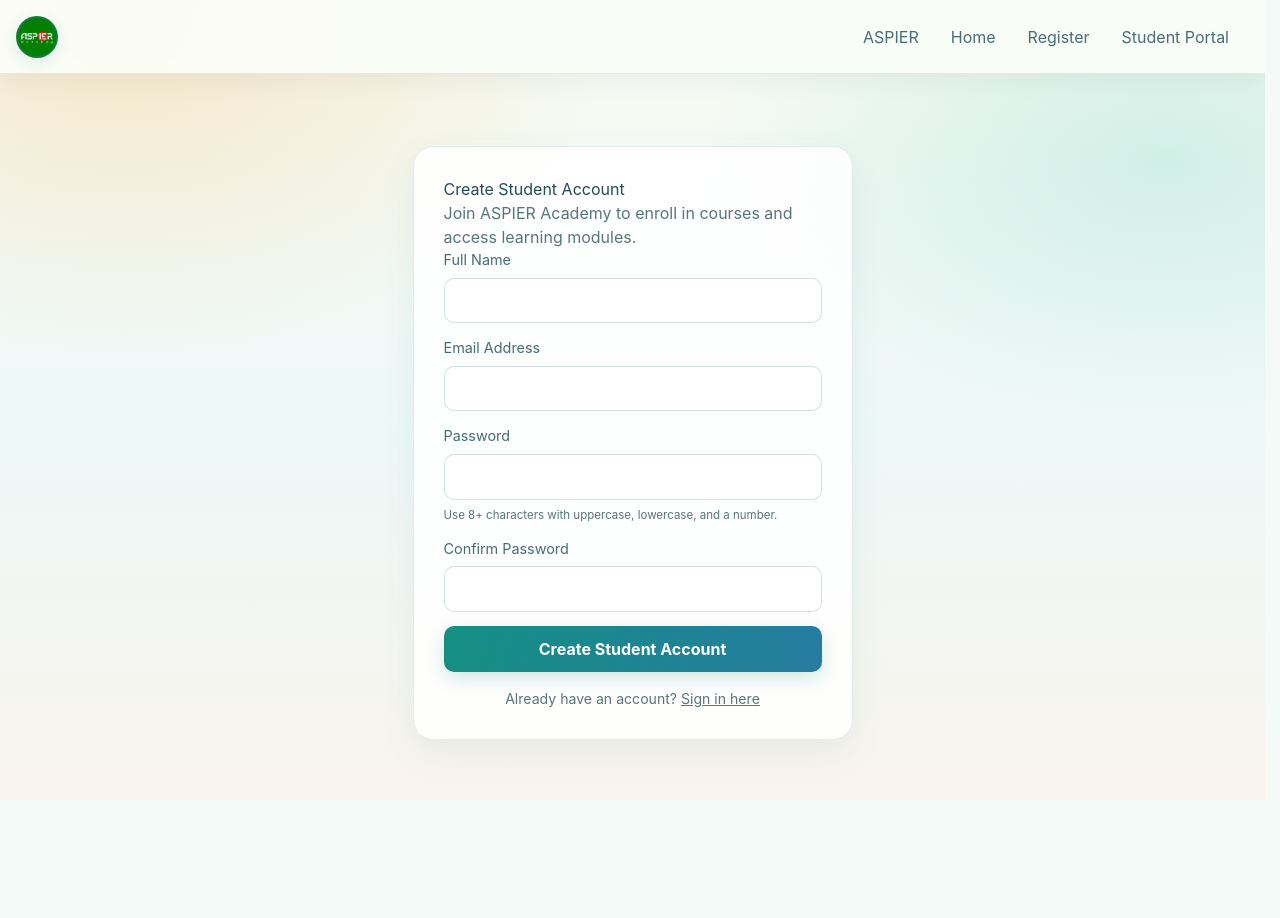
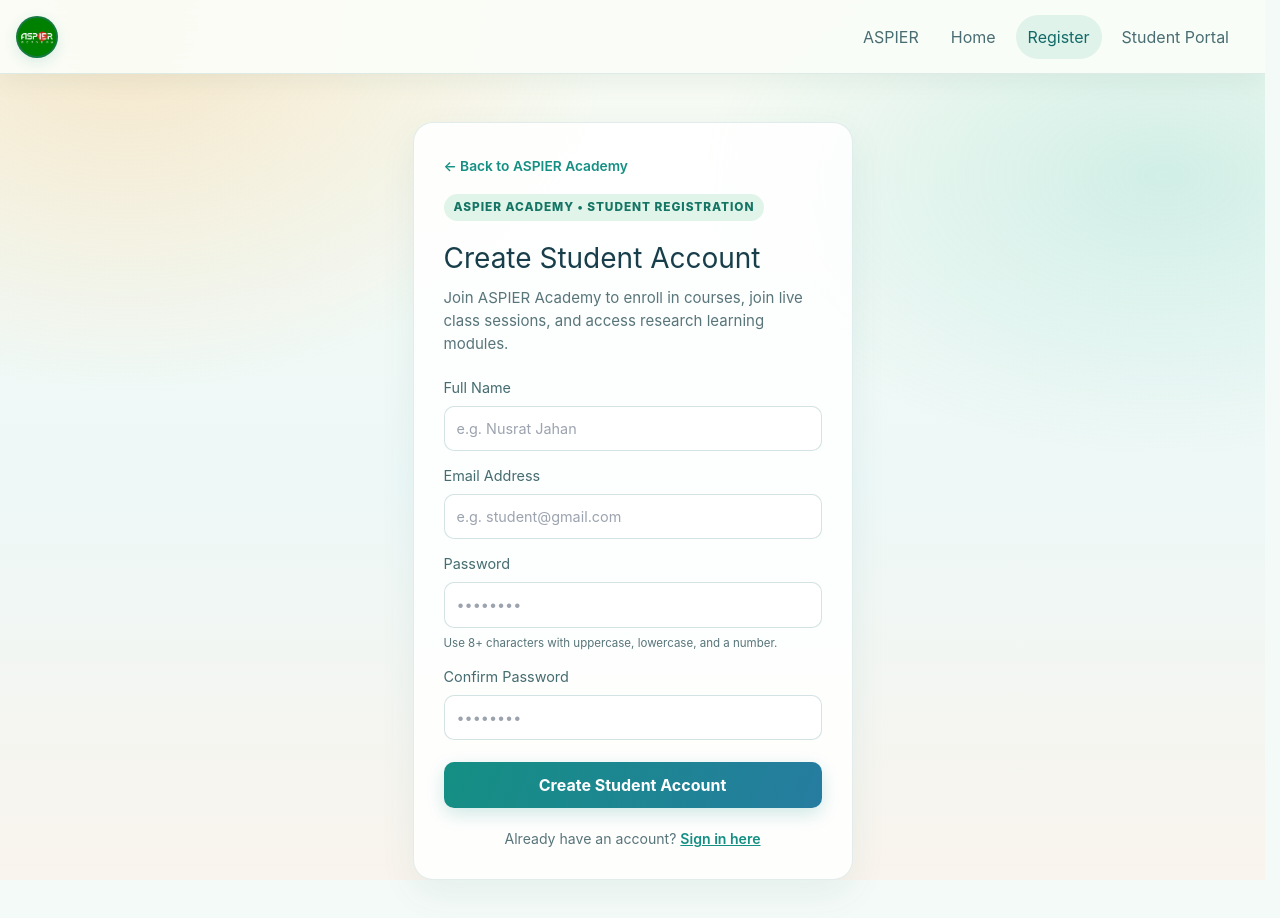
Before and after one commit to saazid26/aspier, a React (Vite) app in the folder client/: page /academy/register in a window 1280 px wide. Shown: the top 918 px of the page. Before the commit the page ends 800 px from the top, so only its background shows below. Built offline with nearby package versions, Linux system fonts and the light colour scheme; no server answers.

Commit message:
feat(academy): keep student registration inside AcademyLayout at /academy/register

```diff
--- a/client/src/app/layouts/AcademyLayout.tsx
+++ b/client/src/app/layouts/AcademyLayout.tsx
@@ -89,28 +89,28 @@ export function AcademyLayout() {
             style={menuOpen ? { pointerEvents: 'auto', zIndex: 100 } : undefined}
           >
             <Link
-              className="nav-link"
+              className={`nav-link ${location.pathname === '/' ? 'active' : ''}`}
               to="/"
               onClick={() => setMenuOpen(false)}
             >
               ASPIER
             </Link>
             <Link
-              className="nav-link"
+              className={`nav-link ${location.pathname === '/academy' ? 'active' : ''}`}
               to="/academy"
               onClick={() => setMenuOpen(false)}
             >
               Home
             </Link>
             <Link
-              className="nav-link"
-              to="/register"
+              className={`nav-link ${location.pathname === '/academy/register' ? 'active' : ''}`}
+              to="/academy/register"
               onClick={() => setMenuOpen(false)}
             >
               Register
             </Link>
             <Link
-              className="nav-link"
+              className={`nav-link ${location.pathname.startsWith('/student') || location.pathname.startsWith('/academy/portal') ? 'active' : ''}`}
               to="/student"
               onClick={() => setMenuOpen(false)}
             >
--- a/client/src/app/router.tsx
+++ b/client/src/app/router.tsx
@@ -108,8 +108,13 @@ function ScrollToTop() {
   return null;
 }
 
+function LegacyRegisterRedirect() {
+  const location = useLocation();
+  return <Navigate to={`/academy/register${location.search}`} replace />;
+}
+
 export function AppRouter(){return <BrowserRouter><ScrollToTop/><Suspense fallback={<main className="container section"><div className="skeleton" style={{height:80}}/></main>}><Routes>
-<Route element={<PublicLayout/>}><Route index element={<Home/>}/><Route path="wings" element={<WingsGrid/>}/><Route path="wings/:slug" element={<WingPage/>}/><Route path="wings/:wingSlug/research/:slug" element={<ResearchDetail/>}/><Route path="wings/apply-research" element={<ResearchMateApply/>}/><Route path="research-mate-apply" element={<ResearchMateApply/>}/><Route path="research" element={<Navigate to="/wings" replace/>}/><Route path="research/:slug" element={<ResearchDetail/>}/><Route path="team" element={<Team/>}/><Route path="supervisors" element={<SupervisorList/>}/><Route path="supervisors/:slug" element={<SupervisorProfile/>}/><Route path="scholars" element={<ScholarList/>}/><Route path="scholars/:slug" element={<ScholarProfile/>}/><Route path="news" element={<NewsList/>}/><Route path="news/:slug" element={<NewsDetail/>}/><Route path="announcements" element={<NewsList/>}/><Route path="announcements/:slug" element={<NewsDetail/>}/><Route path="contact" element={<ContactForm/>}/><Route path="apply" element={<Navigate to="/join" replace/>}/><Route path="join" element={<JoinForm/>}/><Route path="join/portal" element={<MembershipPortal/>}/><Route path="check-application" element={<MembershipPortal/>}/><Route path="login" element={<Login/>}/><Route path="register" element={<Register/>}/><Route path="forgot" element={<Forgot/>}/><Route path="reset" element={<Reset/>}/><Route path="onboarding" element={<Onboarding/>}/></Route>
+<Route element={<PublicLayout/>}><Route index element={<Home/>}/><Route path="wings" element={<WingsGrid/>}/><Route path="wings/:slug" element={<WingPage/>}/><Route path="wings/:wingSlug/research/:slug" element={<ResearchDetail/>}/><Route path="wings/apply-research" element={<ResearchMateApply/>}/><Route path="research-mate-apply" element={<ResearchMateApply/>}/><Route path="research" element={<Navigate to="/wings" replace/>}/><Route path="research/:slug" element={<ResearchDetail/>}/><Route path="team" element={<Team/>}/><Route path="supervisors" element={<SupervisorList/>}/><Route path="supervisors/:slug" element={<SupervisorProfile/>}/><Route path="scholars" element={<ScholarList/>}/><Route path="scholars/:slug" element={<ScholarProfile/>}/><Route path="news" element={<NewsList/>}/><Route path="news/:slug" element={<NewsDetail/>}/><Route path="announcements" element={<NewsList/>}/><Route path="announcements/:slug" element={<NewsDetail/>}/><Route path="contact" element={<ContactForm/>}/><Route path="apply" element={<Navigate to="/join" replace/>}/><Route path="join" element={<JoinForm/>}/><Route path="join/portal" element={<MembershipPortal/>}/><Route path="check-application" element={<MembershipPortal/>}/><Route path="login" element={<Login/>}/><Route path="register" element={<LegacyRegisterRedirect/>}/><Route path="forgot" element={<Forgot/>}/><Route path="reset" element={<Reset/>}/><Route path="onboarding" element={<Onboarding/>}/></Route>
 <Route element={<AcademyLayout/>}>
   <Route path="academy" element={<Catalog/>}/>
   <Route path="academy/register" element={<Register/>}/>
--- a/client/src/features/academy/Catalog.tsx
+++ b/client/src/features/academy/Catalog.tsx
@@ -53,7 +53,7 @@ export function Catalog() {
         <h1>Research learning for every stage</h1>
         <p className="muted">Courses are managed in Admin → ASPIER Academy / Courses.</p>
         <div className="academy-header-actions">
-          <Link className="button button-primary" to="/register">Register</Link>
+          <Link className="button button-primary" to="/academy/register">Register</Link>
           <Link className="button button-secondary" to="/student">Student Portal</Link>
         </div>
       </header>
--- a/client/src/features/auth/Login.tsx
+++ b/client/src/features/auth/Login.tsx
@@ -226,9 +226,7 @@ export function Login() {
           <Link className="muted" to={isAcademy ? '/academy/forgot' : '/forgot'}>Forgot password?</Link>
           <Link
             className="muted"
-            to={isAcademy
-              ? (redirect ? `/academy/register?redirect=${encodeURIComponent(redirect)}` : '/academy/register')
-              : (redirect ? `/register?redirect=${encodeURIComponent(redirect)}` : '/register')}
+            to={redirect ? `/academy/register?redirect=${encodeURIComponent(redirect)}` : '/academy/register'}
             style={{ textDecoration: 'underline' }}
           >
             Create Student Account
--- a/client/src/features/auth/Register.tsx
+++ b/client/src/features/auth/Register.tsx
@@ -1,5 +1,5 @@
 import { useState } from 'react';
-import { Link, useNavigate, useSearchParams, useLocation } from 'react-router-dom';
+import { Link, useNavigate, useSearchParams } from 'react-router-dom';
 import toast from 'react-hot-toast';
 import { api, getApiErrorMessage } from '../../lib/api';
 import { Input } from '../../components/ui/Input';
@@ -12,17 +12,51 @@ export function Register() {
   const [formError, setFormError] = useState('');
   const [searchParams] = useSearchParams();
   const navigate = useNavigate();
-  const location = useLocation();
-  const isAcademy = location.pathname.startsWith('/academy');
   const redirect = searchParams.get('redirect');
   const passwordHint = 'Use 8+ characters with uppercase, lowercase, and a number.';
 
   return (
     <>
-      <SEO title="Student Registration" />
-      <main className="auth-card">
-        <h1>Create Student Account</h1>
-        <p className="muted">Join ASPIER Academy to enroll in courses and access learning modules.</p>
+      <SEO title="Student Registration | ASPIER Academy" />
+      <main className="auth-card" style={{ maxWidth: 480, margin: '6vh auto 10vh' }}>
+        <Link
+          to="/academy"
+          className="back-link"
+          style={{
+            display: 'inline-flex',
+            alignItems: 'center',
+            gap: 6,
+            fontSize: '0.86rem',
+            color: '#148f83',
+            marginBottom: 16,
+            fontWeight: 600,
+            textDecoration: 'none'
+          }}
+        >
+          ← Back to ASPIER Academy
+        </Link>
+
+        <div
+          className="badge badge-green"
+          style={{
+            display: 'inline-flex',
+            marginBottom: 12,
+            letterSpacing: '0.08em',
+            textTransform: 'uppercase',
+            fontSize: '0.74rem',
+            fontWeight: 800,
+            padding: '5px 10px',
+            borderRadius: 999
+          }}
+        >
+          ASPIER ACADEMY • STUDENT REGISTRATION
+        </div>
+
+        <h1 style={{ margin: '4px 0 8px', fontSize: '1.75rem', color: '#173e4a' }}>Create Student Account</h1>
+        <p className="muted" style={{ marginBottom: 22, fontSize: '0.94rem', lineHeight: 1.5 }}>
+          Join ASPIER Academy to enroll in courses, join live class sessions, and access research learning modules.
+        </p>
+
         <form
           className="form"
           onSubmit={async (e) => {
@@ -44,9 +78,10 @@ export function Register() {
                 email: form.email,
                 password: form.password
               });
-              toast.success('Account created! Please sign in.');
-              const defaultLogin = isAcademy ? '/academy/login' : '/login';
-              const loginTarget = redirect ? `${defaultLogin}?redirect=${encodeURIComponent(redirect)}` : defaultLogin;
+              toast.success('Student account created! Please sign in to continue.');
+              const defaultLogin = '/academy/login';
+              const targetRedirect = redirect || '/student';
+              const loginTarget = `${defaultLogin}?redirect=${encodeURIComponent(targetRedirect)}`;
               navigate(loginTarget);
             } catch (error: any) {
               const msg = getApiErrorMessage(error, 'Registration failed');
@@ -60,11 +95,11 @@ export function Register() {
           {formError && <p className="applicant-error-message" role="alert">{formError}</p>}
           <label>
             Full Name
-            <Input required minLength={2} value={form.name} onChange={(e) => setForm({ ...form, name: e.target.value })} />
+            <Input required minLength={2} placeholder="e.g. Nusrat Jahan" value={form.name} onChange={(e) => setForm({ ...form, name: e.target.value })} />
           </label>
           <label>
             Email Address
-            <Input required type="email" value={form.email} onChange={(e) => setForm({ ...form, email: e.target.value })} />
+            <Input required type="email" placeholder="e.g. student@gmail.com" value={form.email} onChange={(e) => setForm({ ...form, email: e.target.value })} />
           </label>
           <label>
             Password
@@ -72,6 +107,7 @@ export function Register() {
               required
               type="password"
               minLength={8}
+              placeholder="••••••••"
               autoComplete="new-password"
               value={form.password}
               onChange={(e) => setForm({ ...form, password: e.target.value })}
@@ -84,20 +120,22 @@ export function Register() {
               required
               type="password"
               minLength={8}
+              placeholder="••••••••"
               autoComplete="new-password"
               value={form.confirmPassword}
               onChange={(e) => setForm({ ...form, confirmPassword: e.target.value })}
             />
           </label>
-          <Button disabled={busy}>{busy ? 'Creating account…' : 'Create Student Account'}</Button>
+          <Button disabled={busy} style={{ width: '100%', marginTop: 8 }}>{busy ? 'Creating account…' : 'Create Student Account'}</Button>
         </form>
-        <p className="muted" style={{ marginTop: 16, fontSize: '0.88rem', textAlign: 'center' }}>
+
+        <p className="muted" style={{ marginTop: 20, fontSize: '0.88rem', textAlign: 'center' }}>
           Already have an account?{' '}
           <Link
             to={redirect
-              ? (isAcademy ? `/academy/login?redirect=${encodeURIComponent(redirect)}` : `/login?redirect=${encodeURIComponent(redirect)}`)
-              : (isAcademy ? '/academy/login' : '/login')}
-            style={{ textDecoration: 'underline' }}
+              ? `/academy/login?redirect=${encodeURIComponent(redirect)}`
+              : `/academy/login?redirect=${encodeURIComponent('/student')}`}
+            style={{ textDecoration: 'underline', color: '#148f83', fontWeight: 600 }}
           >
             Sign in here
           </Link>
```
